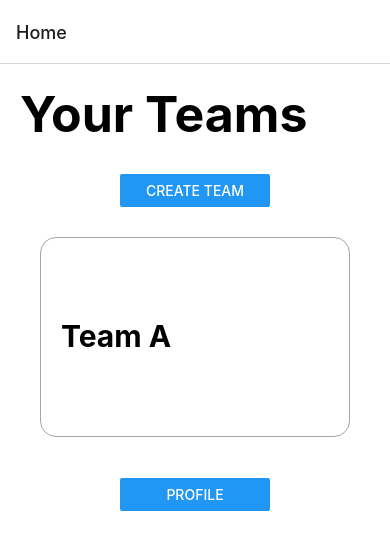
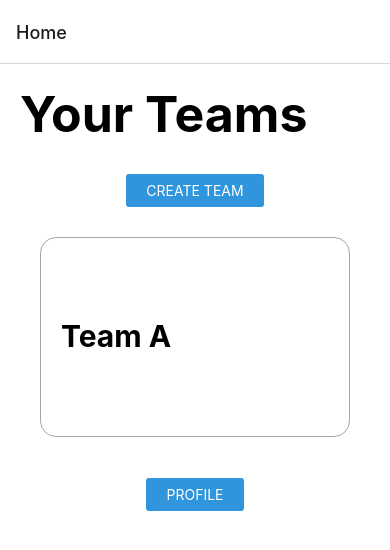
Before and after one commit to agamjolly/cs160, a React Native app: screen /Root in a window 390 px wide. Shown: the top 550 px of the page. Built offline with nearby package versions, Linux system fonts and the light colour scheme; what expo-linking would draw is missing.

Commit message:
better styling for StyledButton

```diff
--- a/components/StyledButton.tsx
+++ b/components/StyledButton.tsx
@@ -1,19 +1,27 @@
-import { View, ViewProps } from 'components/Themed';
-import { Button } from 'react-native';
+import { TouchableOpacityProps } from 'react-native';
 import styled from "styled-components/native";
+import Colors from 'constants/Colors';
+import { Text } from './Themed';
 
-const ButtonContainer = styled(View)`
-  minWidth: 150px;
-  maxWidth: 175px;
+const Button = styled.TouchableOpacity<{ color?: string }>`
+	padding: 8px 20px;
+	border-radius: 3px;
+	background: ${p => p.color || Colors.light.tint};
+	text-align: center;
 	align-self: center;
 `;
 
-type StyledButtonProps = Button['props'] & ViewProps;
+const ButtonText = styled(Text)`
+	color: white;
+	text-transform: uppercase;
+`;
+
+type StyledButtonProps = TouchableOpacityProps & { title: string; color?: string };
 
 const StyledButton = (props: StyledButtonProps) => (
-	<ButtonContainer {...props}>
-		<Button color={props.color} title={props.title} onPress={props.onPress} />
-	</ButtonContainer>
+	<Button color={props.color} {...props}>
+		<ButtonText>{props.title}</ButtonText>
+	</Button>
 );
 
 export default StyledButton;
```
